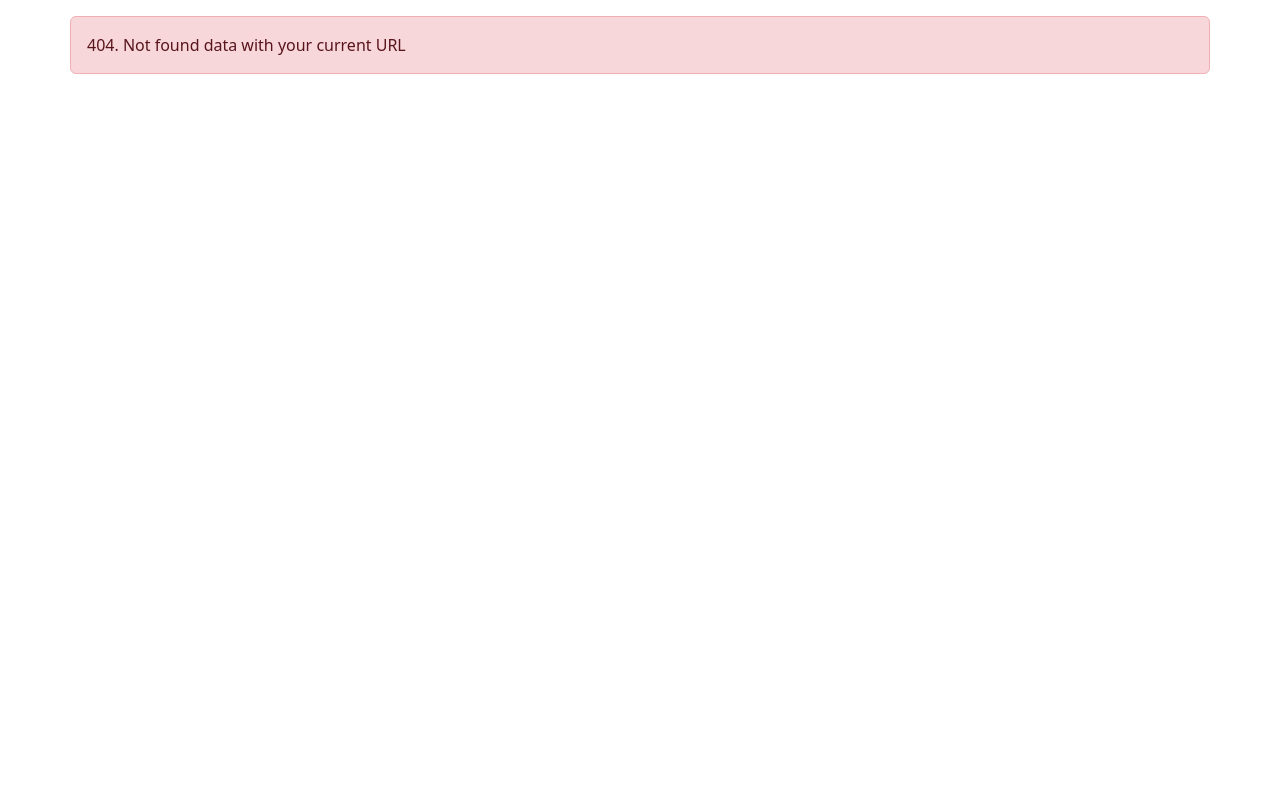
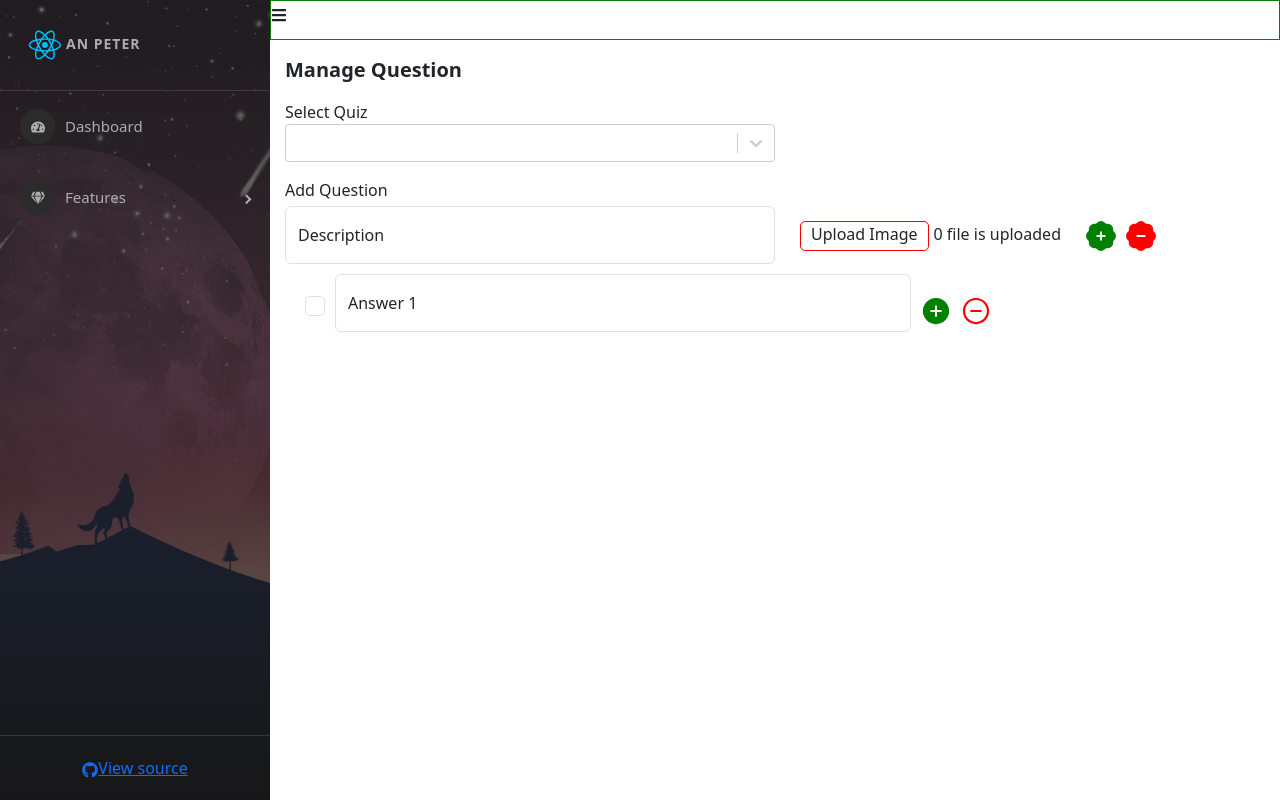
Before and after one commit to ankt212/learn-reactjs, a React (Create React App) app in the folder demo/: page /admins/manage-questions in a window 1280 px wide. Before the commit this address had no page. Built offline with nearby package versions, Linux system fonts and the light colour scheme.

Commit message:
design questions for admin

```diff
--- a/demo/src/Layout.js
+++ b/demo/src/Layout.js
@@ -11,6 +11,7 @@ import Register from "./components/Auth/Register";
 import ListQuiz from "./components/User/ListQuiz";
 import DetailQuiz from "./components/User/DetailQuiz";
 import ManageQuiz from "./components/Admin/Content/Quiz/ManageQuiz";
+import Questions from "./components/Admin/Content/Question/Questions";
 
 const NotFound = () => {
   return (
@@ -33,6 +34,7 @@ const Layout = (props) => {
           <Route index element={<Dashboard />} />
           <Route path="manage-users" element={<ManageUser />} />
           <Route path="manage-quizzes" element={<ManageQuiz />} />
+          <Route path="manage-questions" element={<Questions />} />
         </Route>
 
         <Route path="/login" element={<Login />} />
--- /dev/null
+++ b/demo/src/components/Admin/Content/Question/Questions.js
@@ -0,0 +1,85 @@
+import { useState } from "react";
+import Select from "react-select";
+import "./Questions.scss";
+import { BsFillPatchPlusFill, BsPatchMinusFill } from "react-icons/bs";
+import { AiOutlineMinusCircle, AiFillPlusCircle } from "react-icons/ai";
+
+const Questions = (props) => {
+  const options = [
+    { value: "chocolate", label: "Chocolate" },
+    { value: "strawberry", label: "Strawberry" },
+    { value: "vanilla", label: "Vanilla" },
+  ];
+
+  const [selectedQuiz, setSelectedQuiz] = useState({});
+  return (
+    <div className="questions-container">
+      <div className="title">Manage Question</div>
+      <div className="add-new-question">
+        <div className="col-6 form-group">
+          <label>Select Quiz</label>
+          <Select
+            defaultValue={selectedQuiz}
+            onChange={setSelectedQuiz}
+            options={options}
+          />
+        </div>
+        <div>
+          <div className="mt-3">Add Question</div>
+          <div className="mt-1 questions-content">
+            <div className="form-floating description">
+              <input
+                type="email"
+                className="form-control"
+                id="floatingInput"
+                placeholder="Description"
+              />
+              <label htmlFor="floatingInput">Description</label>
+            </div>
+            <div className="group-upload">
+              <label className="label-up">Upload Image</label>
+              <input type={"file"} hidden />
+              <span>0 file is uploaded</span>
+            </div>
+            <div className="btn-add">
+              {/* <button>Add new</button> */}
+              <span>
+                <BsFillPatchPlusFill className="icon-add" />
+              </span>
+              <span>
+                <BsPatchMinusFill className="icon-remove" />
+              </span>
+            </div>
+
+            {/* <div className="answers">
+            <input type={"text"} />
+          </div> */}
+          </div>
+          <div className="answers-content">
+            <input className="form-check-input iscorrect" type="checkbox" />
+            <div className="form-floating answer-name">
+              <input
+                type="text"
+                className="form-control"
+                id="floatingInput"
+                placeholder="Answer"
+              />
+              <label>Answer 1</label>
+            </div>
+            <div className="btn-group">
+              {/* <button>Add new</button> */}
+              <span>
+                <AiFillPlusCircle className="icon-add" />
+              </span>
+              <span>
+                <AiOutlineMinusCircle className="icon-remove" />
+              </span>
+            </div>
+          </div>
+        </div>
+      </div>
+    </div>
+  );
+};
+
+export default Questions;
--- /dev/null
+++ b/demo/src/components/Admin/Content/Question/Questions.scss
@@ -0,0 +1,71 @@
+.questions-container {
+    padding: 15px;
+    .title {
+        margin-bottom: 15px;
+        font-size: 20px;
+        font-weight: 600;
+    }
+
+    .questions-content {
+        display: flex;
+        gap: 25px;
+        .description {
+            width: 50%;
+        }
+        .group-upload {
+            padding-top: 15px;
+            .label-up {
+                height: 30px;
+                border: 1px solid red;
+                border-radius: 5px;
+                padding: 0px 10px;
+                margin-right: 5px;
+                cursor: pointer;
+            }
+        }
+        .btn-add {
+            padding-top: 15px;
+            .icon-add {
+                font-size: 30px;
+                color: green;
+                cursor: pointer;
+            }
+            .icon-remove {
+                margin-left: 10px;
+                font-size: 30px;
+                color: red;
+                cursor: pointer;
+            }
+        }
+    }
+
+    .answers-content {
+        display: flex;
+        gap: 10px;
+        padding-left: 20px;
+        padding-top: 10px;
+        align-items: center;
+        .iscorrect {
+            font-size: 20px;
+        }
+
+        .answer-name {
+            width: 60%;
+        }
+
+        .btn-group {
+            padding-top: 15px;
+            .icon-add {
+                font-size: 30px;
+                color: green;
+                cursor: pointer;
+            }
+            .icon-remove {
+                margin-left: 10px;
+                font-size: 30px;
+                color: red;
+                cursor: pointer;
+            }
+        }
+    }
+}
--- a/demo/src/components/Admin/Content/Quiz/ManageQuiz.js
+++ b/demo/src/components/Admin/Content/Quiz/ManageQuiz.js
@@ -1,7 +1,10 @@
 import "./ManageQuiz.scss";
 import Select from "react-select";
-import { useState } from "react";
-import { postCreateNewQuiz } from "../../../../services/apiServices";
+import { useEffect, useState } from "react";
+import {
+  postCreateNewQuiz,
+  getAllQuizForAdmin,
+} from "../../../../services/apiServices";
 import { toast } from "react-toastify";
 import TableQuiz from "./TableQuiz";
 import Accordion from "react-bootstrap/Accordion";
@@ -45,6 +48,7 @@ const ManageQuiz = (props) => {
         console.log(error);
       });
   };
+  useEffect(() => {}, []);
   return (
     <div className="quiz-container">
       <Accordion defaultActiveKey="0">
@@ -71,7 +75,7 @@ const ManageQuiz = (props) => {
                 </div>
                 <div className="form-floating">
                   <input
-                    type="password"
+                    type="text"
                     className="form-control"
                     placeholder="Description..."
                     value={description}
--- a/demo/src/components/Admin/SideBar.js
+++ b/demo/src/components/Admin/SideBar.js
@@ -84,7 +84,11 @@ const SideBar = (props) => {
                   Quản lý Bài Quiz
                 </NavLink>
               </MenuItem>
-              <MenuItem>Quản lý Câu Hỏi</MenuItem>
+              <MenuItem>
+                <NavLink className="nav-link" to="/admins/manage-questions">
+                  Quản lý Câu Hỏi
+                </NavLink>
+              </MenuItem>
             </SubMenu>
           </Menu>
         </SidebarContent>
```
